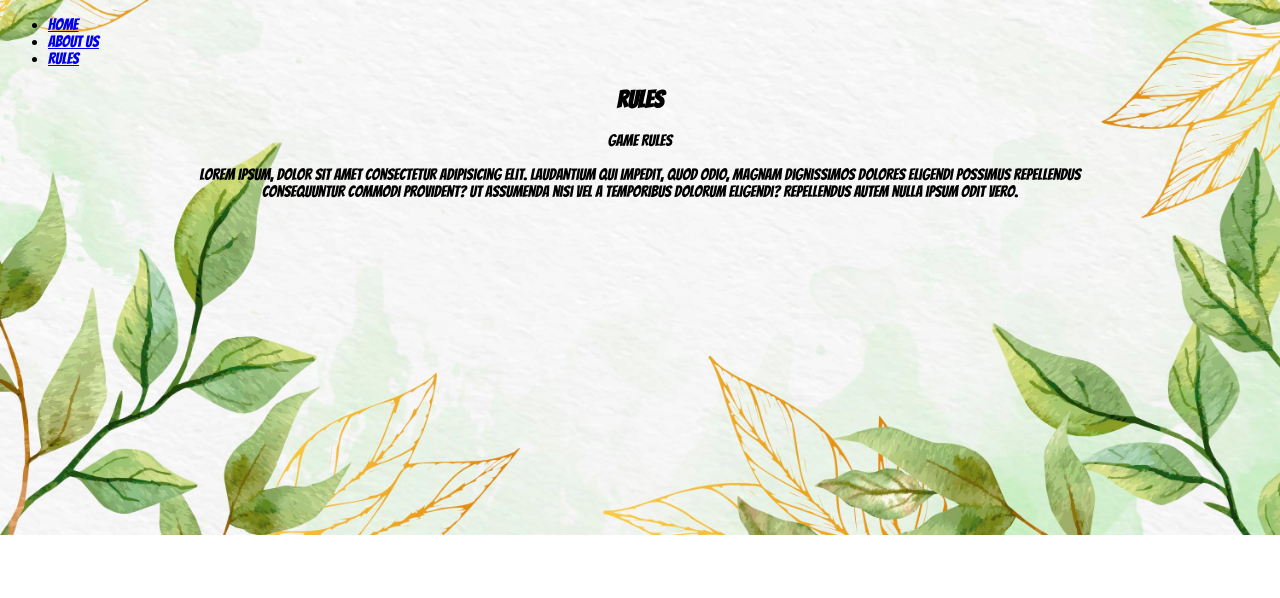
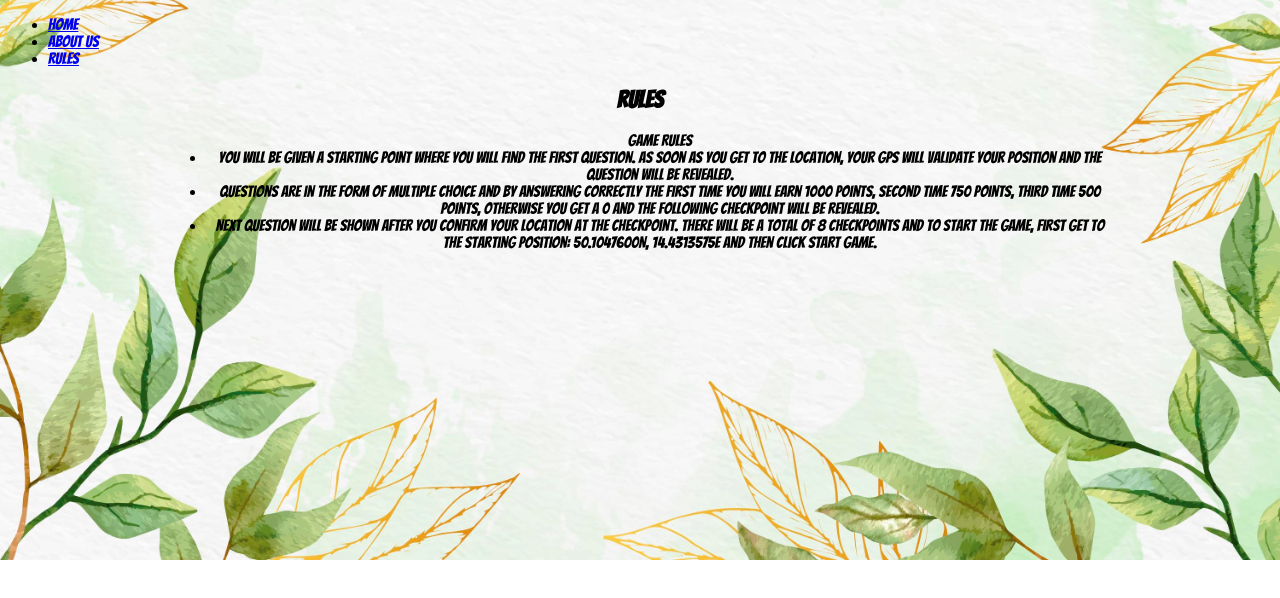
Before and after one commit to Tereza-mun/geocaching-project, a React app in the folder geocaching/: page /rules in a window 1280 px wide. Shown: the top 598 px of the page. Built offline with nearby package versions, Linux system fonts and the light colour scheme.

Commit message:
Text added to Home, About and Rules

```diff
--- a/geocaching/src/About/index.jsx
+++ b/geocaching/src/About/index.jsx
@@ -4,15 +4,10 @@ const About = () => {
     <>
       <h2 className="heading">ABOUT US</h2>
       <p className="paragraph">
-        Why we connected? Who we are?
-        <br />
-        <br />
-        Lorem ipsum, dolor sit amet consectetur adipisicing elit. Laudantium qui
-        impedit, quod odio, magnam dignissimos dolores eligendi possimus
-        repellendus consequuntur commodi provident? Ut assumenda nisi vel a
-        temporibus dolorum eligendi? Repellendus autem nulla ipsum odit vero.
-        Dolore enim nostrum, dolor, eveniet similique eaque corporis autem
-        quisquam saepe assumenda, quae quaerat! Maxime dolorem voluptates quae
+        We are 2 sports enthusiasts who can’t stand still, we share the same
+        temper as well as passion for physical activity and that is why we
+        created this game 😊 We hope you enjoy it as much as we did while
+        creating it!
       </p>
     </>
   );
--- a/geocaching/src/Home/index.jsx
+++ b/geocaching/src/Home/index.jsx
@@ -4,14 +4,9 @@ const Home = () => {
     <>
       <h2 className="heading">HOME</h2>
       <p className="paragraph">
-        GEOCACHING HOMEPAGE
-        <br />
-        <br />
-        Lorem ipsum, dolor sit amet consectetur adipisicing elit. Laudantium qui
-        impedit, quod odio, magnam dignissimos dolores eligendi possimus
-        repellendus consequuntur commodi provident? Ut assumenda nisi vel a
-        temporib cumque iure laborum nesciunt dignissimos suscipit esse
-        delectus.
+        Welcome to the ultimate geocaching game in Stromovka. Please read the
+        rules carefully first, get your mobile phone and knowledge ready and
+        let’s get this adventure started!
       </p>
     </>
   );
--- a/geocaching/src/Rules/index.jsx
+++ b/geocaching/src/Rules/index.jsx
@@ -4,13 +4,26 @@ const Rules = () => {
     <>
       <h2 className="heading">Rules</h2>
       <p className="paragraph">
-        GAME RULES
-        <br />
-        <br />
-        Lorem ipsum, dolor sit amet consectetur adipisicing elit. Laudantium qui
-        impedit, quod odio, magnam dignissimos dolores eligendi possimus
-        repellendus consequuntur commodi provident? Ut assumenda nisi vel a
-        temporibus dolorum eligendi? Repellendus autem nulla ipsum odit vero.
+        <ul>
+          GAME RULES
+          <li>
+            You will be given a starting point where you will find the first
+            question. As soon as you get to the location, your GPS will validate
+            your position and the question will be revealed.
+          </li>
+          <li>
+            Questions are in the form of multiple choice and by answering
+            correctly the first time you will earn 1000 points, second time 750
+            points, third time 500 points, otherwise you get a 0 and the
+            following checkpoint will be revealed.
+          </li>
+          <li>
+            Next question will be shown after you confirm your location at the
+            checkpoint. There will be a total of 8 checkpoints and to start the
+            game, first get to the starting position: 50.1047600N, 14.4313575E
+            and then click START GAME.
+          </li>
+        </ul>
       </p>
     </>
   );
```
